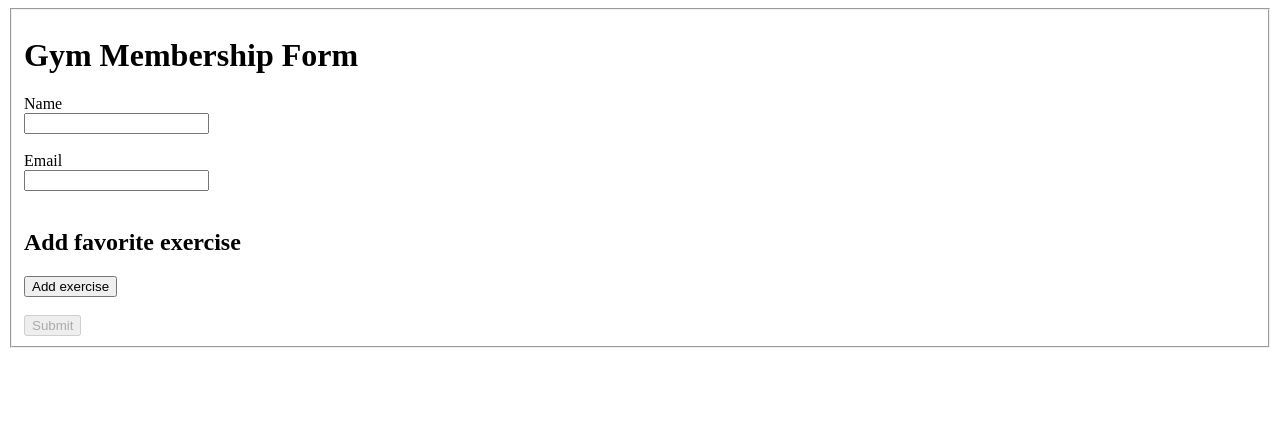
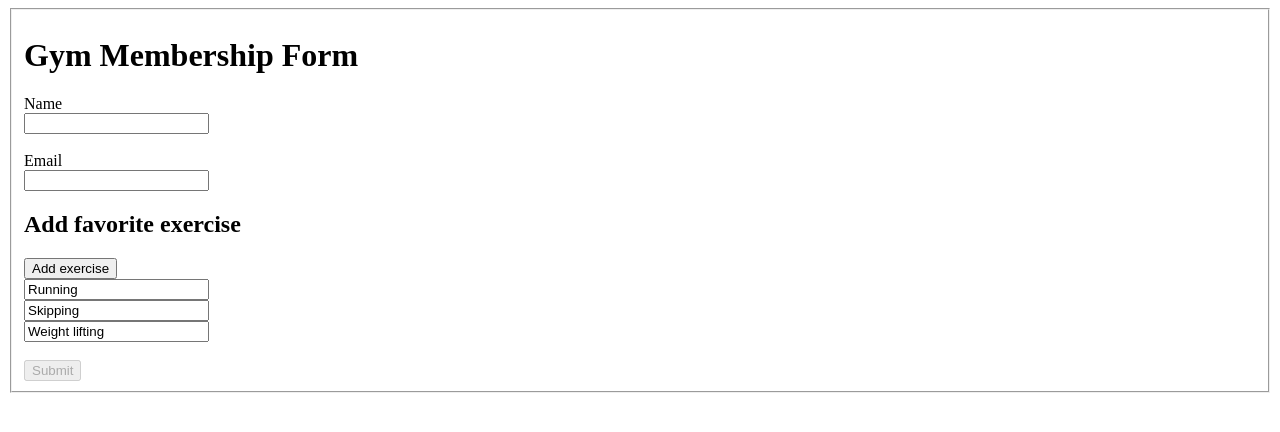
Before and after one commit to SanyiToth/gym-membership-form, an Angular app: page / in a window 1280 px wide. Shown: the top 432 px of the page. Built offline with nearby package versions, Linux system fonts and the light colour scheme.

Commit message:
new Formarray added

```diff
--- a/src/app/my-form/my-form.component.html
+++ b/src/app/my-form/my-form.component.html
@@ -8,12 +8,15 @@
 
     <div>
       <label for="email">Email</label><br>
-      <input type="text" id="email" formControlName="email"><br><br>
+      <input type="text" id="email" formControlName="email"><br>
     </div>
 
-    <div>
+    <div formArrayName="exercises">
       <h2>Add favorite exercise</h2>
       <button type="button">Add exercise</button>
+      <div *ngFor="let control of exercises.controls; let i = index">
+        <input type="text" [formControlName]="i" >
+      </div>
     </div>
 
     <br>
--- a/src/app/my-form/my-form.component.ts
+++ b/src/app/my-form/my-form.component.ts
@@ -1,5 +1,5 @@
 import {Component, OnInit} from '@angular/core';
-import {FormBuilder, FormGroup, Validators} from '@angular/forms';
+import {FormArray, FormBuilder, FormControl, FormGroup, Validators} from '@angular/forms';
 
 @Component({
   selector: 'app-my-form',
@@ -8,6 +8,12 @@ import {FormBuilder, FormGroup, Validators} from '@angular/forms';
 })
 export class MyFormComponent implements OnInit {
   myForm: FormGroup;
+  exercises = new FormArray([
+    new FormControl(),
+    new FormControl(),
+    new FormControl()
+  ]);
+
 
   constructor(private formBuilder: FormBuilder) {
 
@@ -18,7 +24,13 @@ export class MyFormComponent implements OnInit {
   createMyForm(): FormGroup {
     return this.formBuilder.group({
       name: [null, [Validators.required, Validators.minLength(5)]],
-      email: [null, [Validators.required, Validators.email]]
+      email: [null, [Validators.required, Validators.email]],
+      exercises: this.formBuilder.array([
+        'Running',
+        'Skipping',
+        'Weight lifting'
+      ]),
+
     });
   }
 
@@ -29,4 +41,7 @@ export class MyFormComponent implements OnInit {
   ngOnInit(): void {
   }
 
+  get users(): FormArray {
+    return this.myForm.get('users') as FormArray;
+  }
 }
```
